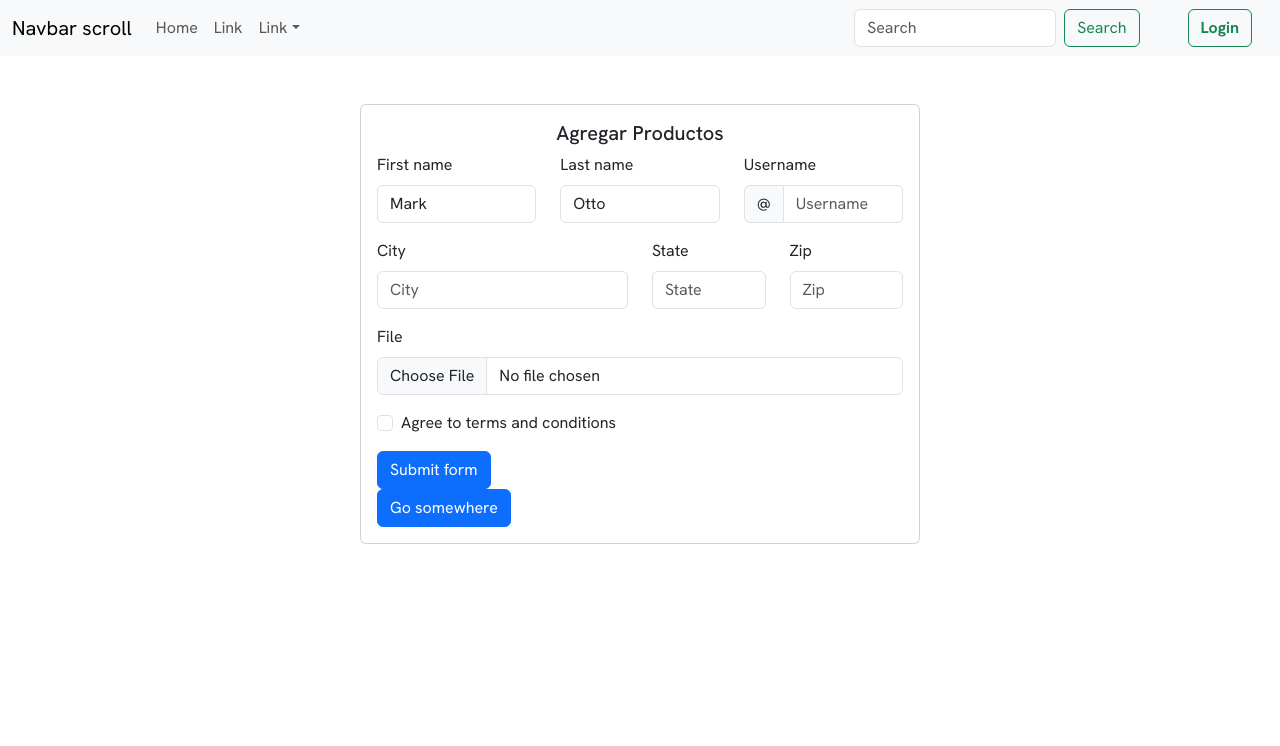
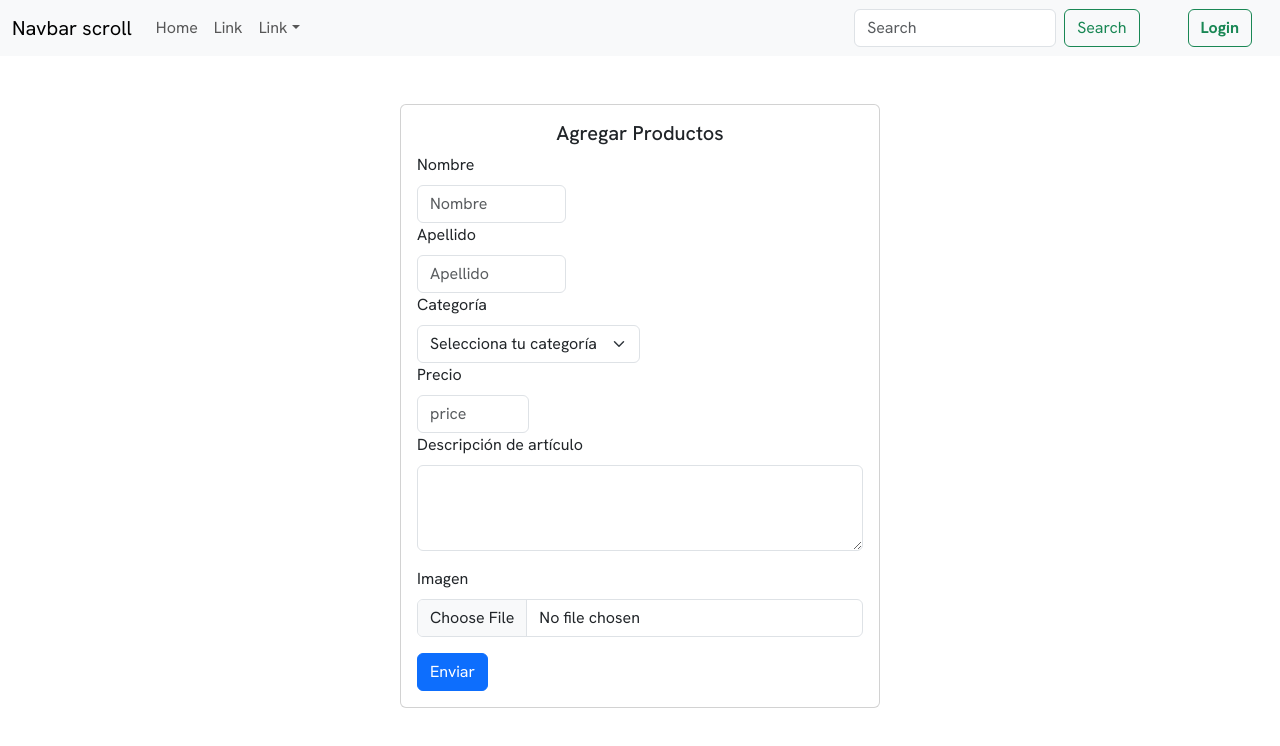
Before and after one commit to MNblue/Proyecto5, a React (Vite) app in the folder MarketPlace/: page /admin in a window 1280 px wide. Shown: the top 746 px of the page. Built offline with nearby package versions, Linux system fonts and the light colour scheme.

Commit message:
Add validations on fromAddProduct

```diff
--- a/MarketPlace/db.json
+++ b/MarketPlace/db.json
@@ -5,7 +5,7 @@
       "name": "Product 1",
       "price": 5.99,
       "category": "Electronics",
-      "image": "",
+      "file": "",
       "description": ""
     },
     {
@@ -13,7 +13,7 @@
       "name": "Product 2",
       "price": 5.99,
       "category": "caca",
-      "image": "",
+      "file": "",
       "description": ""
     }
   ],
--- a/MarketPlace/src/components/formAddProduct/FormAddProduct.jsx
+++ b/MarketPlace/src/components/formAddProduct/FormAddProduct.jsx
@@ -1,206 +1,187 @@
-import Card from 'react-bootstrap/Card';
-import './formAddProduct.css'
-import Button from 'react-bootstrap/Button';
-import Container from 'react-bootstrap/Container';
-import Row from 'react-bootstrap/Row';
-import Col from 'react-bootstrap/Col';
-import Form from 'react-bootstrap/Form';
-import InputGroup from 'react-bootstrap/InputGroup';
-import * as formik from 'formik';
-import * as yup from 'yup';
+import Card from "react-bootstrap/Card";
+import "./formAddProduct.css";
+import Button from "react-bootstrap/Button";
+import Container from "react-bootstrap/Container";
+import Row from "react-bootstrap/Row";
+import Col from "react-bootstrap/Col";
+import Form from "react-bootstrap/Form";
+import * as formik from "formik";
+import * as yup from "yup";
 
 function FormAddProduct() {
   const { Formik } = formik;
 
   const schema = yup.object().shape({
-    firstName: yup.string().required(),
-    lastName: yup.string().required(),
-    username: yup.string().required(),
-    city: yup.string().required(),
-    state: yup.string().required(),
-    zip: yup.string().required(),
-    file: yup.mixed().required(),
-    terms: yup.bool().required().oneOf([true], 'terms must be accepted'),
+    firstName: yup.string().required("El nombre es requerido"),
+    lastName: yup.string().required("El apellido es requerido"),
+    category: yup.string().required("La categoría es requerida"),
+    price: yup.string().required("El precio es requerido"),
+    description: yup.string().required("La descripción es requerida"),
+    file: yup.mixed().required("La imagen es requerida"),
   });
+
   return (
-    <>
-      <Container className='d-flex justify-content-center mt-5' >
+    <Container className="d-flex justify-content-center mt-5 mb-5">
       <Row>
         <Col>
-            <Card style={{ width: '35rem' }}>
+          <Card style={{ width: "30rem"}}>
             <Card.Body>
-                <Card.Title className='text-center'>Agregar Productos</Card.Title>
+              <Card.Title className="text-center">Agregar Productos</Card.Title>
               <Formik
                 validationSchema={schema}
-                  onSubmit={console.log}
+                onSubmit={(values, { setSubmitting }) => {
+                  // Aquí debes manejar la subida del producto
+                  console.log(values);
+                  setSubmitting(false);
+                }}
                 initialValues={{
-                    firstName: 'Mark',
-                    lastName: 'Otto',
-                    username: '',
-                    city: '',
-                    state: '',
-                    zip: '',
+                  firstName: "",
+                  lastName: "",
+                  category: "",
+                  price: "",
+                  description: "",
                   file: null,
-                    terms: false,
                 }}
               >
-                  {({ handleSubmit, handleChange, values, touched, errors }) => (
+                {({
+                  handleSubmit,
+                  handleChange,
+                  handleBlur,
+                  values,
+                  touched,
+                  errors,
+                  isSubmitting,
+                }) => (
                   <Form noValidate onSubmit={handleSubmit}>
-                      <Row className="mb-3">
                     <Form.Group
                       as={Col}
                       md="4"
                       controlId="validationFormik101"
                       className="position-relative"
                     >
-                          <Form.Label>First name</Form.Label>
+                      <Form.Label>Nombre</Form.Label>
                       <Form.Control
                         type="text"
                         name="firstName"
+                        placeholder="Nombre"
                         value={values.firstName}
                         onChange={handleChange}
-                            isValid={touched.firstName && !errors.firstName}
+                        onBlur={handleBlur}
+                        isInvalid={touched.firstName && !!errors.firstName}
                       />
-                          <Form.Control.Feedback tooltip>Looks good!</Form.Control.Feedback>
+                      <Form.Control.Feedback type="invalid">
+                        {errors.firstName}
+                      </Form.Control.Feedback>
                     </Form.Group>
+                    {/* ... */}
                     <Form.Group
                       as={Col}
                       md="4"
                       controlId="validationFormik102"
                       className="position-relative"
                     >
-                          <Form.Label>Last name</Form.Label>
+                      <Form.Label>Apellido</Form.Label>
                       <Form.Control
                         type="text"
                         name="lastName"
+                        placeholder="Apellido"
                         value={values.lastName}
                         onChange={handleChange}
-                            isValid={touched.lastName && !errors.lastName}
+                        onBlur={handleBlur}
+                        isInvalid={touched.lastName && !!errors.lastName}
                       />
-
-                          <Form.Control.Feedback tooltip>Looks good!</Form.Control.Feedback>
+                      <Form.Control.Feedback type="invalid">
+                        {errors.lastName}
+                      </Form.Control.Feedback>
                     </Form.Group>
-                        <Form.Group as={Col} md="4" controlId="validationFormikUsername2">
-                          <Form.Label>Username</Form.Label>
-                          <InputGroup hasValidation>
-                            <InputGroup.Text id="inputGroupPrepend">@</InputGroup.Text>
-                            <Form.Control
-                              type="text"
-                              placeholder="Username"
-                              aria-describedby="inputGroupPrepend"
-                              name="username"
-                              value={values.username}
-                              onChange={handleChange}
-                              isInvalid={!!errors.username}
-                            />
-                            <Form.Control.Feedback type="invalid" tooltip>
-                              {errors.username}
-                            </Form.Control.Feedback>
-                          </InputGroup>
-                        </Form.Group>
-                      </Row>
-                      <Row className="mb-3">
                     <Form.Group
                       as={Col}
                       md="6"
                       controlId="validationFormik103"
                       className="position-relative"
                     >
-                          <Form.Label>City</Form.Label>
-                          <Form.Control
-                            type="text"
-                            placeholder="City"
-                            name="city"
-                            value={values.city}
+                      <Form.Label>Categoría</Form.Label>
+                      <Form.Select
+                        name="category"
+                        value={values.category}
                         onChange={handleChange}
-                            isInvalid={!!errors.city}
-                          />
-
-                          <Form.Control.Feedback type="invalid" tooltip>
-                            {errors.city}
+                        onBlur={handleBlur}
+                        isInvalid={touched.category && !!errors.category}
+                      >
+                        <option>Selecciona tu categoría</option>
+                        <option value="De la huerta a la mesa">
+                          De la huerta a la mesa
+                        </option>
+                        <option value="Elaborados">Elaborados</option>
+                        <option value="Artesanía local">Artesanía local</option>
+                      </Form.Select>
+                      <Form.Control.Feedback type="invalid">
+                        {errors.category}
                       </Form.Control.Feedback>
                     </Form.Group>
                     <Form.Group
                       as={Col}
                       md="3"
                       controlId="validationFormik104"
-                          className="position-relative"
-                        >
-                          <Form.Label>State</Form.Label>
+                      className="position-relative">
+
+                      <Form.Label>Precio</Form.Label>
                       <Form.Control
                         type="text"
-                            placeholder="State"
-                            name="state"
-                            value={values.state}
+                        placeholder="price"
+                        name="price"
+                        value={values.price}
                         onChange={handleChange}
-                            isInvalid={!!errors.state}
-                          />
-                          <Form.Control.Feedback type="invalid" tooltip>
-                            {errors.state}
+                        onBlur={handleBlur}
+                        isInvalid={touched.price && !!errors.price}/>
+
+                      <Form.Control.Feedback type="invalid">
+                        {errors.price}
                       </Form.Control.Feedback>
                     </Form.Group>
+
                     <Form.Group
-                          as={Col}
-                          md="3"
-                          controlId="validationFormik105"
-                          className="position-relative"
-                        >
-                          <Form.Label>Zip</Form.Label>
+                      className="mb-3"
+                      controlId="exampleForm.ControlTextarea1">
+
+                      <Form.Label>Descripción de artículo</Form.Label>
                       <Form.Control
-                            type="text"
-                            placeholder="Zip"
-                            name="zip"
-                            value={values.zip}
+                        as="textarea"
+                        rows={3}
+                        name="description"
+                        value={values.description}
                         onChange={handleChange}
-                            isInvalid={!!errors.zip}
-                          />
+                        onBlur={handleBlur}
+                        isInvalid={touched.description && !!errors.description}/>
 
-                          <Form.Control.Feedback type="invalid" tooltip>
-                            {errors.zip}
+                      <Form.Control.Feedback type="invalid">
+                          {errors.description}
                         </Form.Control.Feedback>
                       </Form.Group>
-                      </Row>
                     <Form.Group className="position-relative mb-3">
-                        <Form.Label>File</Form.Label>
+                      <Form.Label>Imagen </Form.Label>
                       <Form.Control
                         type="file"
-                          required
                         name="file"
                         onChange={handleChange}
-                          isInvalid={!!errors.file}
-                        />
-                        <Form.Control.Feedback type="invalid" tooltip>
+                        onBlur={handleBlur}
+                        isInvalid={touched.file && !!errors.file}/>
+
+                      <Form.Control.Feedback type="invalid">
                         {errors.file}
                       </Form.Control.Feedback>
                     </Form.Group>
-                      <Form.Group className="position-relative mb-3">
-                        <Form.Check
-                          required
-                          name="terms"
-                          label="Agree to terms and conditions"
-                          onChange={handleChange}
-                          isInvalid={!!errors.terms}
-                          feedback={errors.terms}
-                          feedbackType="invalid"
-                          id="validationFormik106"
-                          feedbackTooltip
-                        />
-                      </Form.Group>
-                      <Button type="submit">Submit form</Button>
+                    <Button type="submit" disabled={isSubmitting}>
+                      Enviar
+                    </Button>
                   </Form>
                 )}
               </Formik>
-
-                <Button variant="primary">Go somewhere</Button>
-
-
-
             </Card.Body>
           </Card>
         </Col>
       </Row>
     </Container>
-    </>
   );
 }
 
```
Lines whose indentation alone changed are shown as unchanged.
